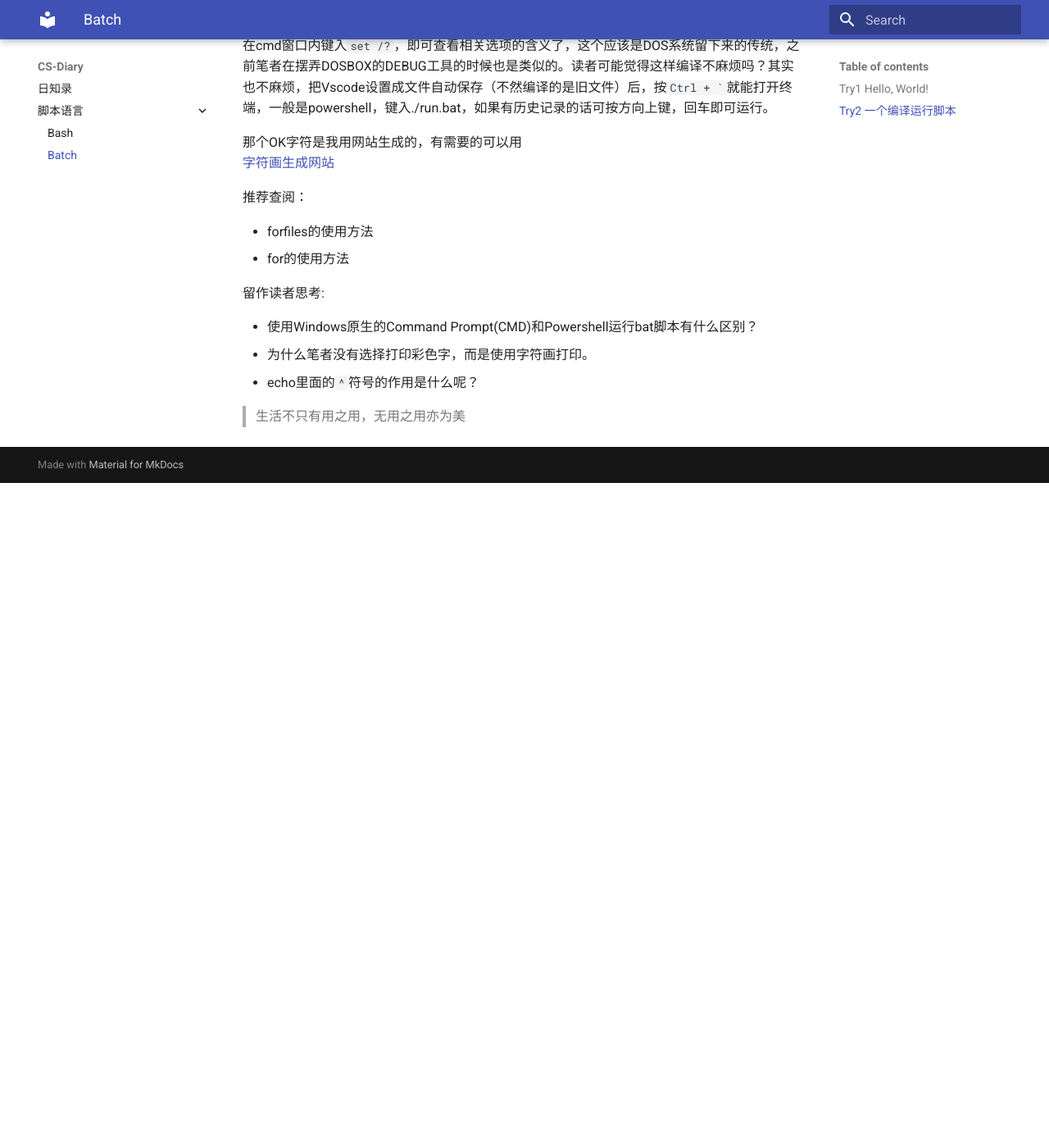
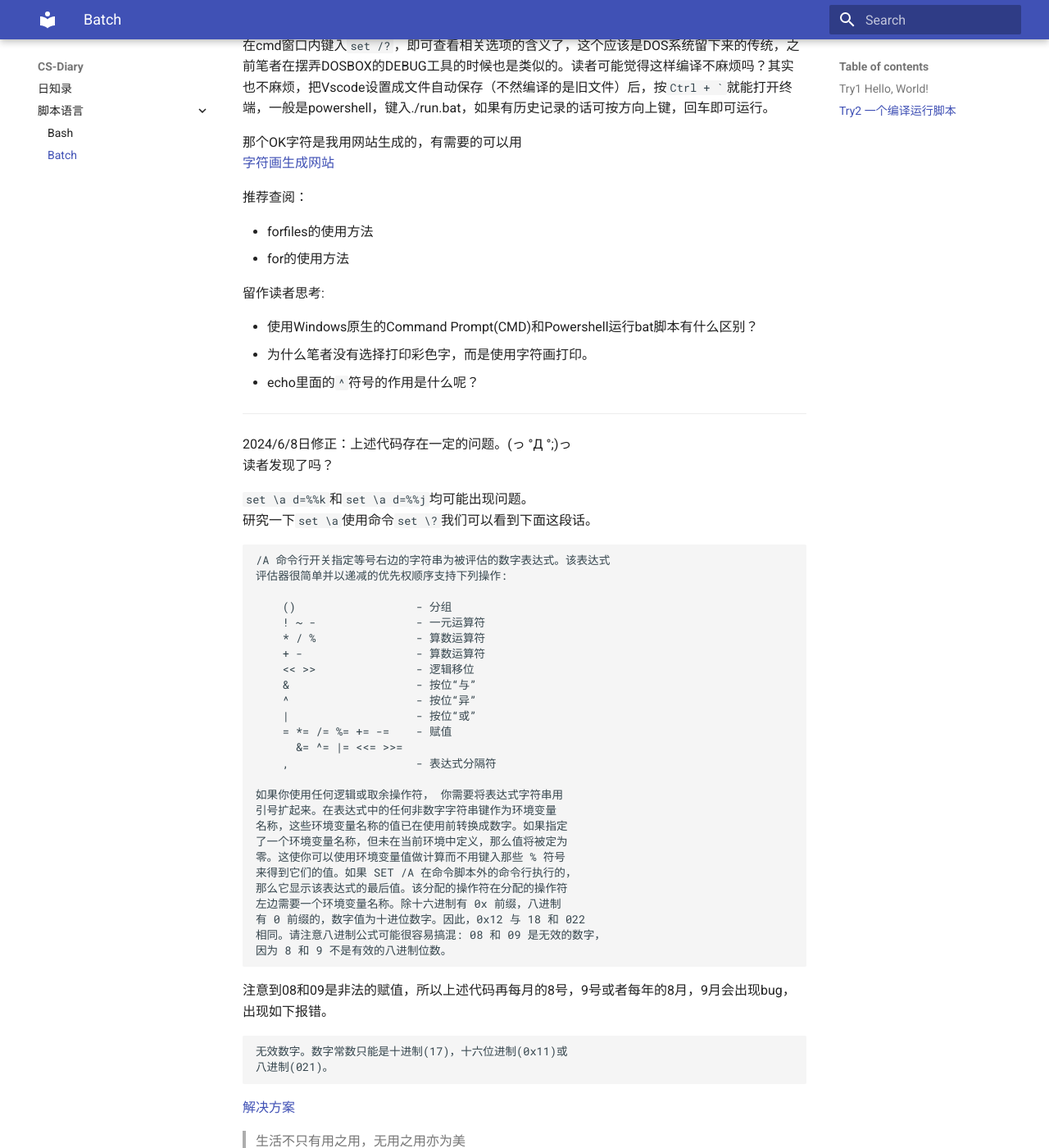
Before and after one commit to hardstone19937/hardstone19937.github.io, an MkDocs documentation site: the page built from docs/脚本语言/batch.md, in a window 1280 px wide and 1400 px high, scrolled down 3914 px. Shown: the whole window at 82% size. Built offline with MkDocs 1.6.1 and Material for MkDocs 9.7.7, drawn with Linux system fonts in a browser that asks for light colours; before the commit the page ends 4503 px from its top, so only the background shows below that.

Commit message:
modify batch.md

````diff
--- a/docs/脚本语言/batch.md
+++ b/docs/脚本语言/batch.md
@@ -172,5 +172,48 @@ FC: 找不到差异
 - 为什么笔者没有选择打印彩色字，而是使用字符画打印。
 - echo里面的`^`符号的作用是什么呢？
 
+---
+2024/6/8日修正：上述代码存在一定的问题。(っ °Д °;)っ
+读者发现了吗？
+
+`set \a d=%%k`和`set \a d=%%j`均可能出现问题。
+研究一下`set \a`使用命令`set \?`我们可以看到下面这段话。
+
+```
+/A 命令行开关指定等号右边的字符串为被评估的数字表达式。该表达式
+评估器很简单并以递减的优先权顺序支持下列操作:
+
+    ()                  - 分组
+    ! ~ -               - 一元运算符
+    * / %               - 算数运算符
+    + -                 - 算数运算符
+    << >>               - 逻辑移位
+    &                   - 按位“与”
+    ^                   - 按位“异”
+    |                   - 按位“或”
+    = *= /= %= += -=    - 赋值
+      &= ^= |= <<= >>=
+    ,                   - 表达式分隔符
+
+如果你使用任何逻辑或取余操作符， 你需要将表达式字符串用
+引号扩起来。在表达式中的任何非数字字符串键作为环境变量
+名称，这些环境变量名称的值已在使用前转换成数字。如果指定
+了一个环境变量名称，但未在当前环境中定义，那么值将被定为
+零。这使你可以使用环境变量值做计算而不用键入那些 % 符号
+来得到它们的值。如果 SET /A 在命令脚本外的命令行执行的，
+那么它显示该表达式的最后值。该分配的操作符在分配的操作符
+左边需要一个环境变量名称。除十六进制有 0x 前缀，八进制
+有 0 前缀的，数字值为十进位数字。因此，0x12 与 18 和 022
+相同。请注意八进制公式可能很容易搞混: 08 和 09 是无效的数字，
+因为 8 和 9 不是有效的八进制位数。
+```
+
+注意到08和09是非法的赋值，所以上述代码再每月的8号，9号或者每年的8月，9月会出现bug，出现如下报错。
+```
+无效数字。数字常数只能是十进制(17)，十六位进制(0x11)或
+八进制(021)。
+```
+
+[解决方案](https://blog.csdn.net/chuangxin/article/details/104387964)
 
 > 生活不只有用之用，无用之用亦为美
````
Also changed, not shown: docs/index.md (+3 -1 lines).
